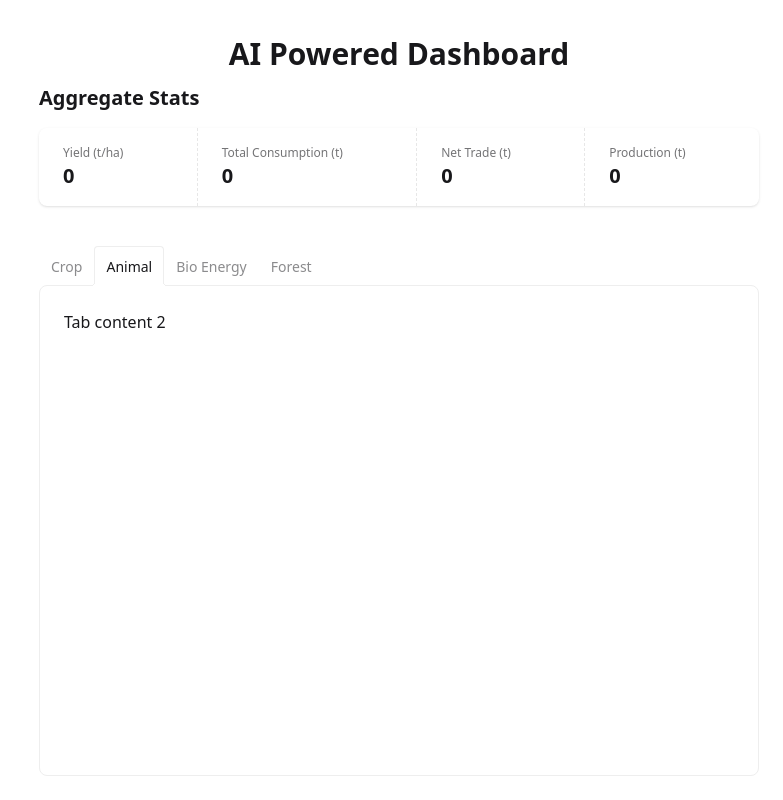
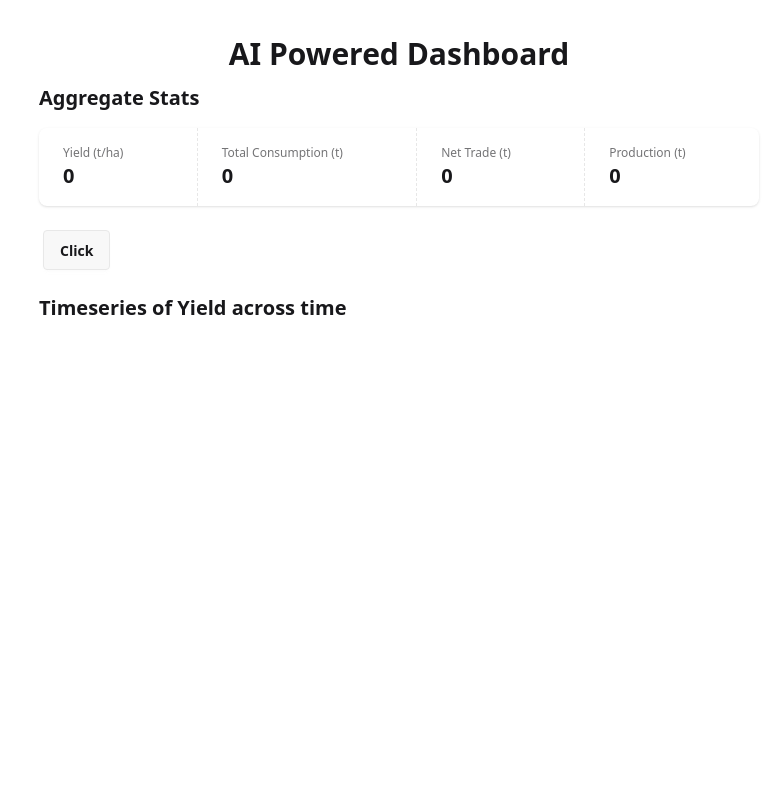
Before and after one commit to chubi-x/ai_powered_data_dashboard, a Django app: page / in a window 1280 px wide. Shown: the whole page, without its empty margins (497-1280 px from the left). Run offline with Django 5.2, Linux system fonts and the light colour scheme; data that the repository does not hold is empty; style sheets or scripts are compiled from the project's sources; some libraries are stand-ins or nearby versions.

Commit message:
feat: integrate HTMX and Plotly into dashboard template

```diff
--- a/dashboard/templates/base.html
+++ b/dashboard/templates/base.html
@@ -1,5 +1,6 @@
 {% load static tailwind_tags %}
 {% load leaflet_tags %}
+{% load django_htmx %}
 <!DOCTYPE html>
 <html lang="en" data-theme="cupcake">
 <head>
@@ -10,12 +11,14 @@
 <link rel="preconnect" href="https://fonts.googleapis.com">
 <link rel="preconnect" href="https://fonts.gstatic.com" crossorigin>
 <link href="https://fonts.googleapis.com/css2?family=Rubik:ital,wght@0,300..900;1,300..900&display=swap" rel="stylesheet">
+ <script src="https://cdn.plot.ly/plotly-3.3.0.min.js" charset="utf-8"></script>
 {% leaflet_js %}
 {% leaflet_css %}
 {% tailwind_css %}
+{% htmx_script %}
 </head>
 
-<body class="leading-normal tracking-normal h-dvh">
+<body class="leading-normal tracking-normal h-dvh" hx-headers='{"x-csrftoken":"{{csrf_token}}"}'>
   <div class="flex h-full">
     <div class="w-[40%]">
       {% leaflet_map "map" %}
@@ -24,24 +27,30 @@
       <h1 class="text-3xl font-bold mx-auto my-3">AI Powered Dashboard</h1>
       <div class="w-full flex flex-col h-full">
         {% include "headline_stats.html" %}
+<div class="flex w-full flex-col">
+<div class="dropdown mt-5">
+  <div tabindex="0" role="button" class="btn m-1">Click</div>
+    <ul tabindex="-1" class="dropdown-content menu bg-base-100 rounded-box z-1 w-52 p-2 shadow-sm">
+      <li><a hx-get="{% url 'dashboard:get_timeseries_chart'%}" hx-target="#timeseriesChart" hx-swap="innerHTML" >Item 1</a></li>
+      <li><a>Item 2</a></li>
+    </ul>
 
-<!-- name of each tab group should be unique -->
-<div class="tabs tabs-lift mt-10 grow">
-  <input type="radio" name="my_tabs_3" class="tab" aria-label="Crop" />
-  <div class="tab-content bg-base-100 border-base-300 p-6">Tab content 1</div>
+    <div class="charts-container mt-5">
+      <h1 class="text-xl font-bold"> Timeseries of Yield across time</h1>
+    </div>
+    <div class="charts w-full flex">
 
-  <input type="radio" name="my_tabs_3" class="tab" aria-label="Animal" checked="checked" />
-  <div class="tab-content bg-base-100 border-base-300 p-6">Tab content 2</div>
+    <div id="timeseriesChart" class="w-full"  hx-trigger="load" hx-get="{% url 'dashboard:get_timeseries_chart'%}" hx-target="#timeseriesChart" hx-swap="innerHTML" >
+    </div>
 
-  <input type="radio" name="my_tabs_3" class="tab" aria-label="Bio Energy" />
-  <div class="tab-content bg-base-100 border-base-300 p-6">Tab content 3</div>
+    <div id="pieChart" class="w-full"  hx-trigger="load" hx-get="{% url 'dashboard:get_pie_chart'%}" hx-target="#pieChart" hx-swap="innerHTML" >
+    </div>
 
-  <input type="radio" name="my_tabs_3" class="tab" aria-label="Forest" />
-  <div class="tab-content bg-base-100 border-base-300 p-6">Tab content 3</div>
+    </div>
 </div>
 
+</div>
 
-      </div>
     </div>
   </div>
 </body>
```
